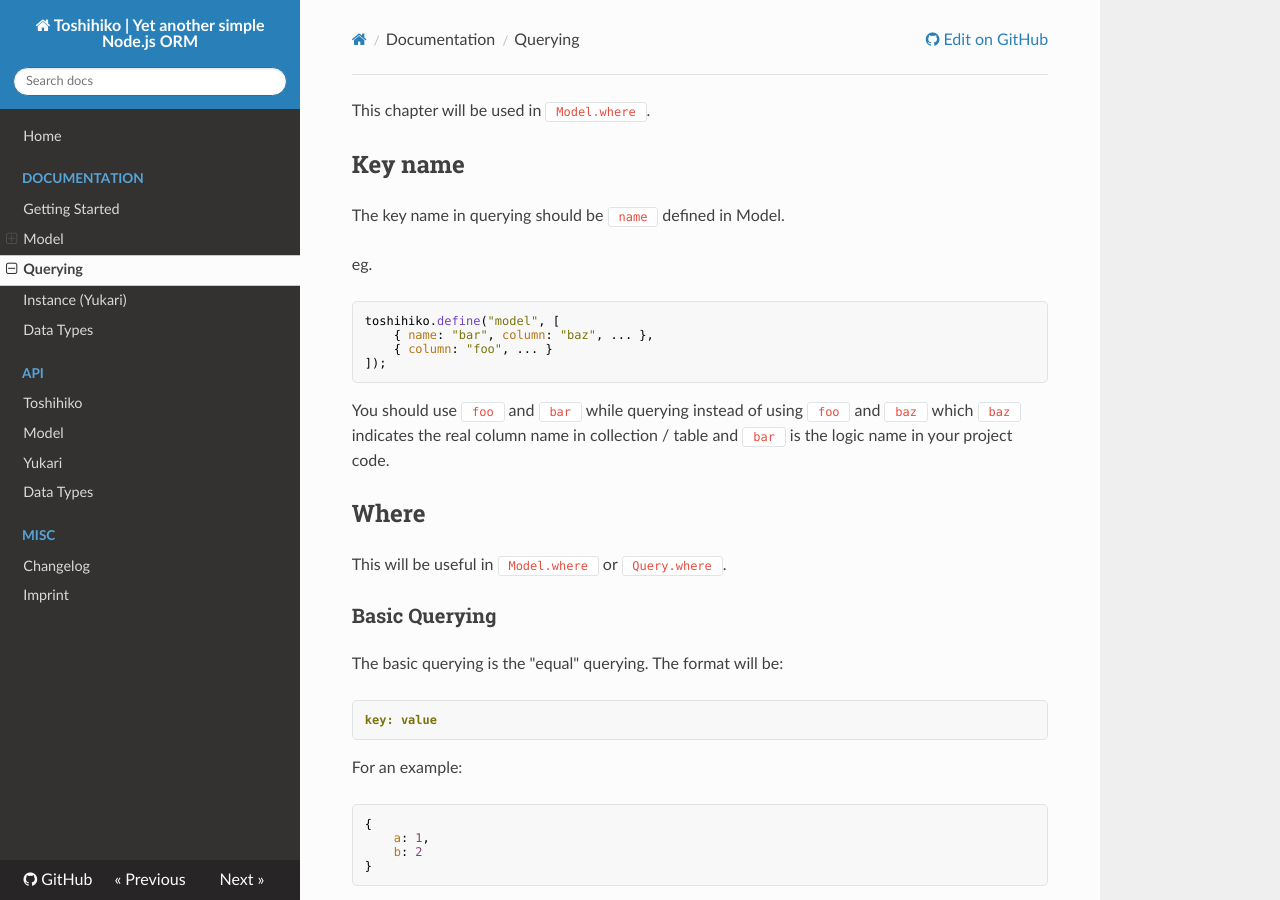
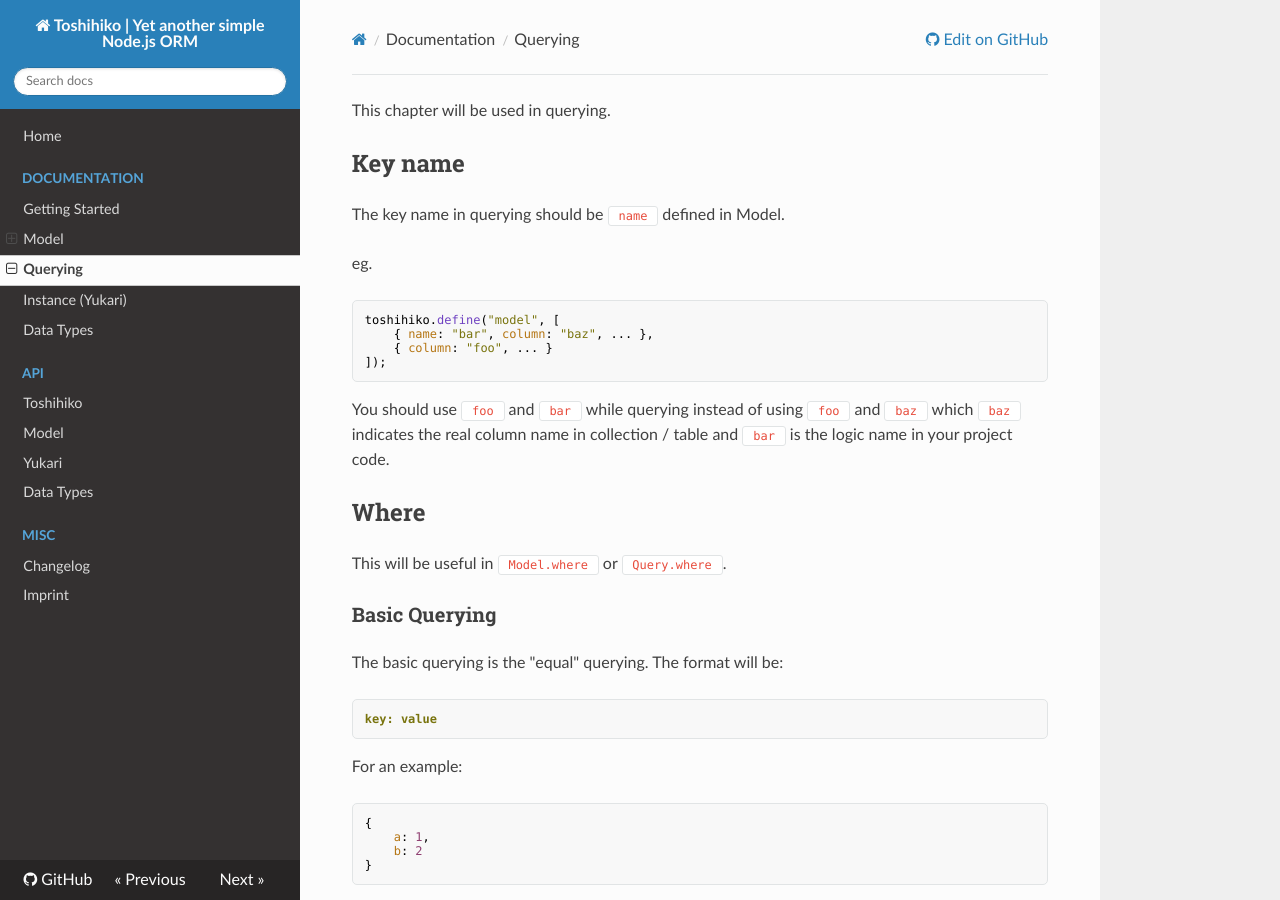
Before and after one commit to toshihikojs/Toshihiko, an MkDocs documentation site: the page built from docs/docs/querying.md, in a window 1280 px wide and 900 px high. Built offline with MkDocs 1.6.1, drawn with Linux system fonts in a browser that asks for light colours; nearby versions of some CDN libraries; old or Windows-style settings are respelled for this version of MkDocs.

Commit message:
docs: fix a typo in querying

```diff
--- a/docs/docs/querying.md
+++ b/docs/docs/querying.md
@@ -1,4 +1,4 @@
-This chapter will be used in `Model.where`.
+This chapter will be used in querying.
 
 ## Key name
 
```
